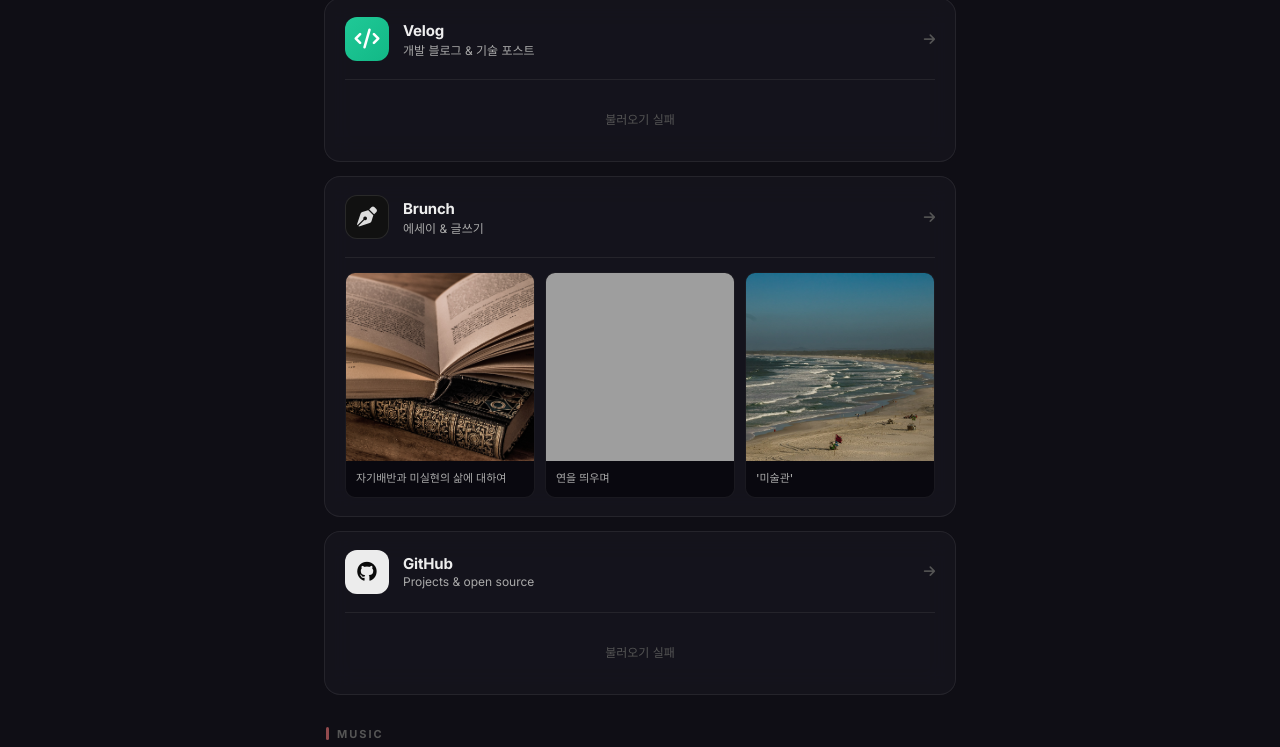
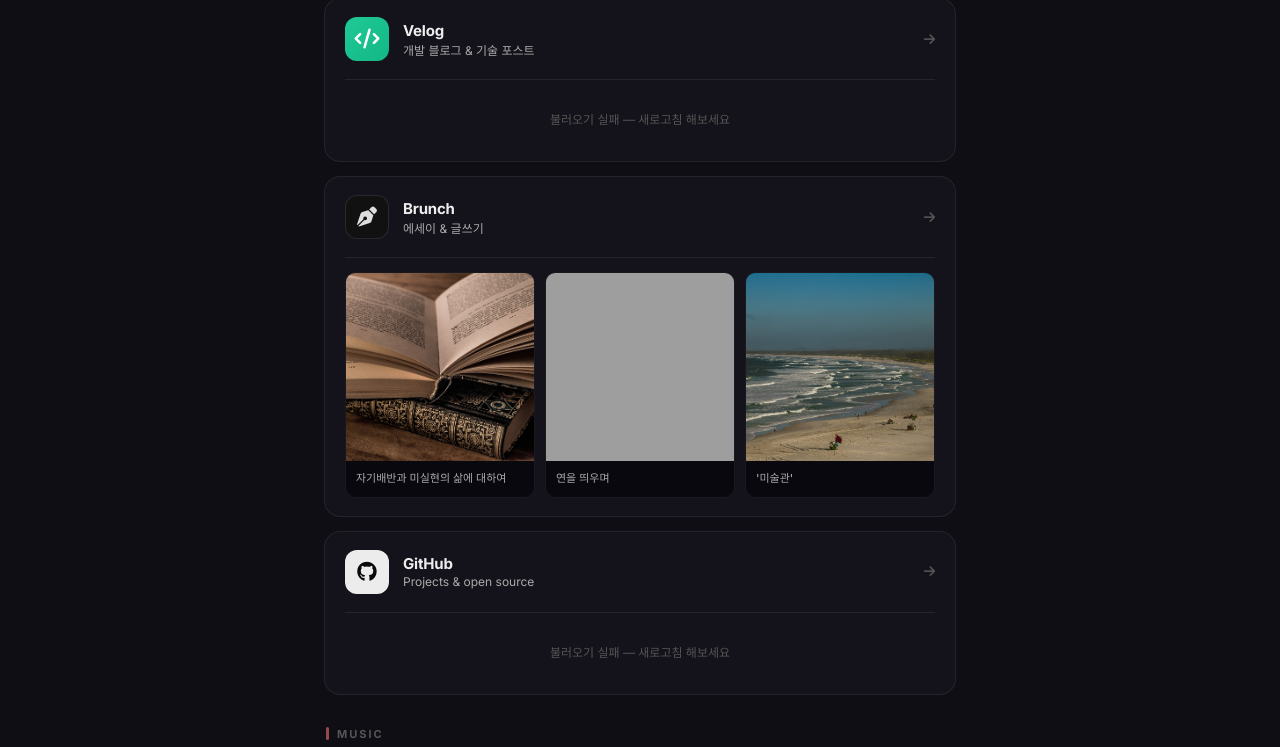
Before and after one commit to hyungyugod/hyungyugod.github.io, a Jekyll site: the page built from index.html, in a window 1280 px wide. Shown: the part 585-1332 px from the top of the page. Built offline with Jekyll 4.4.1, drawn with Linux system fonts in a browser that asks for light colours; the list of posts is cut into pages by our own code; grey boxes are pictures that could not be loaded.

Commit message:
Add 5s fetch timeout and improve error messages
- fetchWithTimeout helper using AbortController
- Extract showFetchError to remove duplicate inline styles
- Show '응답 시간 초과' vs '불러오기 실패' based on error type
- Add .fetch-error CSS class

Co-Authored-By: Claude Sonnet 4.6 <noreply@anthropic.com>

```diff
--- a/_layouts/linktree.html
+++ b/_layouts/linktree.html
@@ -419,6 +419,14 @@
       50%      { opacity: 1; }
     }
 
+    .fetch-error {
+      grid-column: 1 / -1;
+      text-align: center;
+      padding: 16px;
+      color: var(--text-dim);
+      font-size: 12px;
+    }
+
     /* ---- Platform Icon Colors ---- */
     .icon--soundcloud { background: linear-gradient(135deg, #ff5500, #ff7700); color: #fff; }
     .icon--instagram  { background: linear-gradient(135deg, #833AB4, #E1306C, #F77737); color: #fff; }
@@ -784,6 +792,17 @@
     } catch { return '#'; }
   }
 
+  // 5초 타임아웃 fetch 헬퍼
+  function fetchWithTimeout(url, ms = 5000) {
+    const ctrl = new AbortController();
+    const tid = setTimeout(() => ctrl.abort(), ms);
+    return fetch(url, { signal: ctrl.signal }).finally(() => clearTimeout(tid));
+  }
+
+  function showFetchError(container, msg) {
+    container.innerHTML = `<div class="fetch-error">${msg}</div>`;
+  }
+
   // =============================================
   // Auto-fetch: GitHub repos (latest 3 by push)
   // =============================================
@@ -815,7 +834,8 @@
       }).join('');
     } catch (e) {
       console.warn('GitHub fetch failed:', e);
-      container.innerHTML = '<div style="grid-column:1/-1;text-align:center;padding:16px;color:var(--text-dim);font-size:12px;">불러오기 실패</div>';
+      const msg = e.name === 'AbortError' ? '응답 시간 초과' : '불러오기 실패 — 새로고침 해보세요';
+      showFetchError(container, msg);
     }
   }
 
@@ -868,7 +888,8 @@
       }).join('');
     } catch (e) {
       console.warn('Velog fetch failed:', e);
-      container.innerHTML = '<div style="grid-column:1/-1;text-align:center;padding:16px;color:var(--text-dim);font-size:12px;">불러오기 실패</div>';
+      const msg = e.name === 'AbortError' ? '응답 시간 초과' : '불러오기 실패 — 새로고침 해보세요';
+      showFetchError(container, msg);
     }
   }
 
```
Also changed, not shown: other parts of _layouts/linktree.html (+2 -2 lines).
